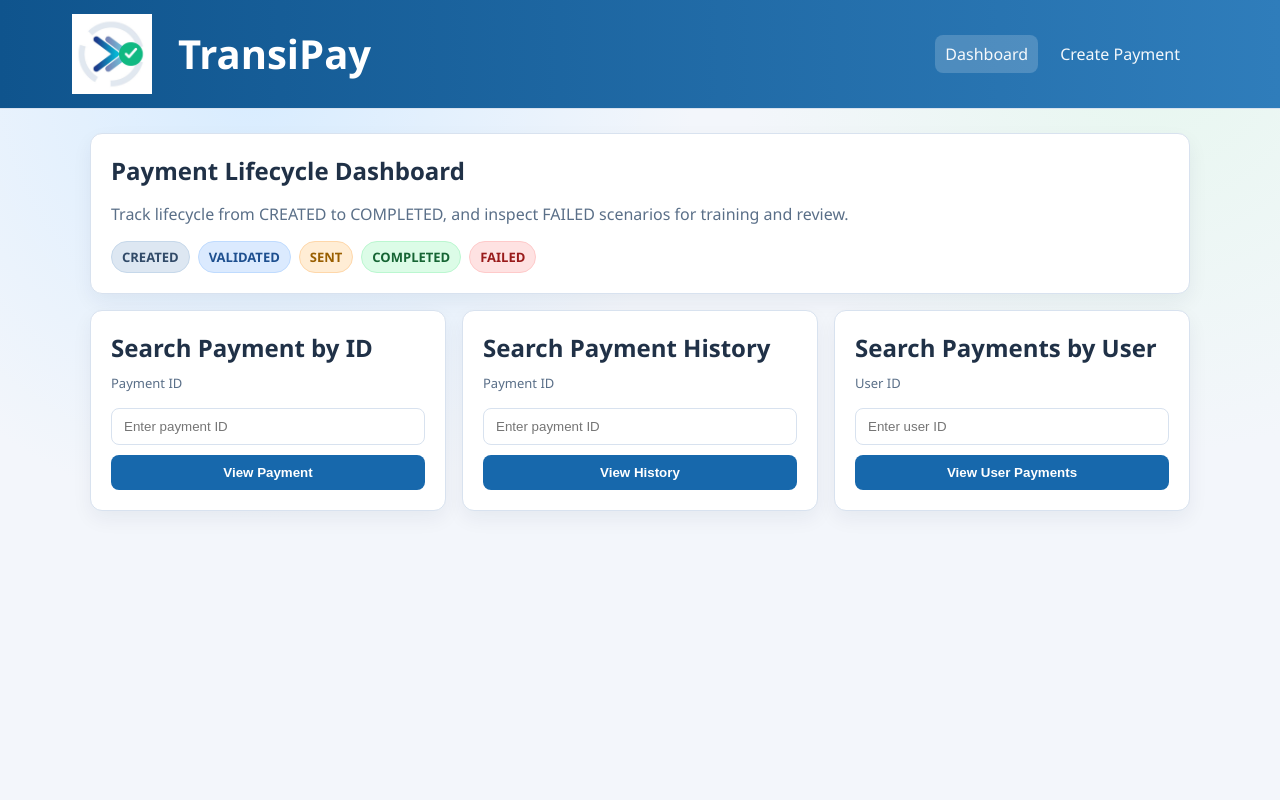
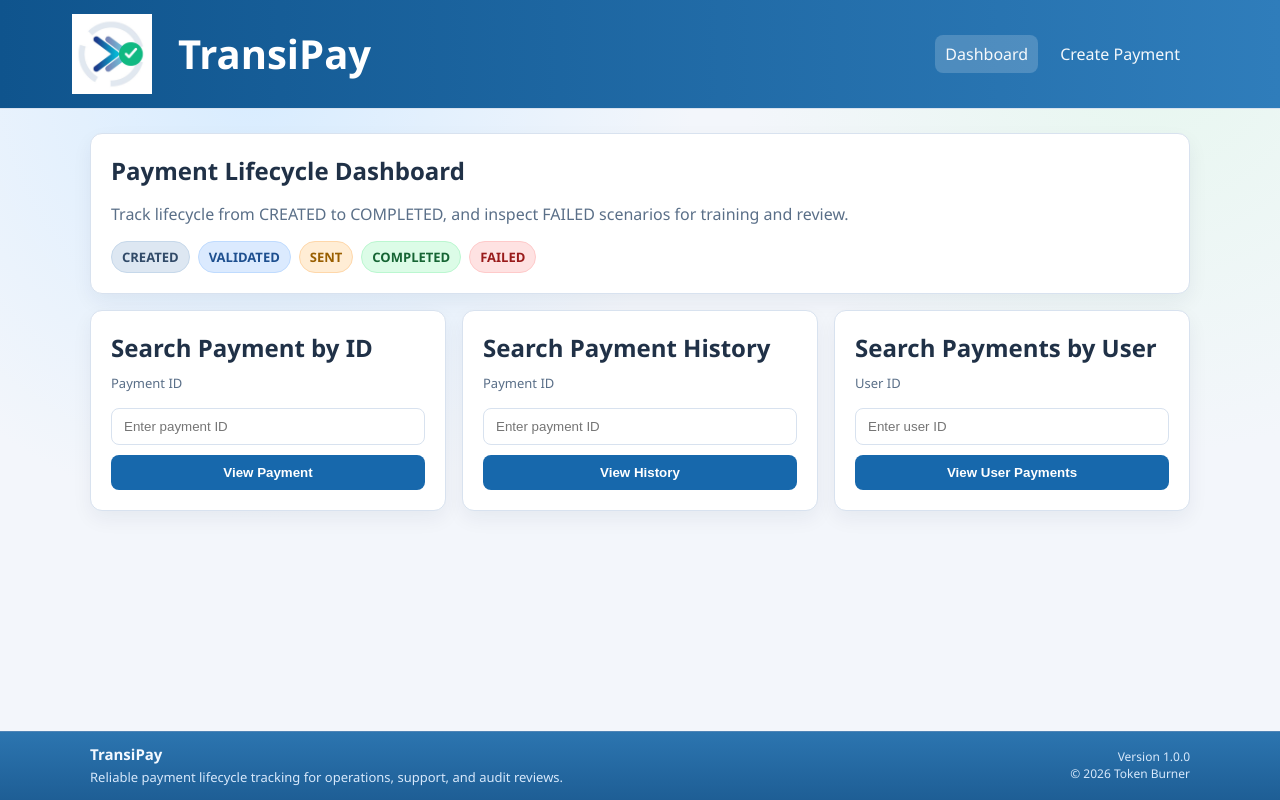
Before and after one commit to Neueda-Learning/Token_Burner, a Vue app in the folder frontend/: page /dashboard#/dashboard in a window 1280 px wide. Built offline with nearby package versions, Linux system fonts and the light colour scheme; no server answers.

Commit message:
add foot column

```diff
--- a/frontend/src/App.vue
+++ b/frontend/src/App.vue
@@ -6,12 +6,14 @@
         <component v-if="Component" :is="Component" />
       </RouterView>
     </main>
+    <AppFooter />
   </div>
 </template>
 
 <script setup lang="ts">
 import { RouterView } from "vue-router";
 import AppHeader from "./components/AppHeader.vue";
+import AppFooter from "./components/AppFooter.vue";
 </script>
 
 <style>
@@ -46,9 +48,12 @@ a {
 
 .app-shell {
   min-height: 100vh;
+  display: flex;
+  flex-direction: column;
 }
 
 .content-wrap {
+  flex: 1;
   width: min(1100px, 94vw);
   margin: 24px auto 40px;
 }
--- /dev/null
+++ b/frontend/src/components/AppFooter.vue
@@ -0,0 +1,70 @@
+<template>
+  <footer class="footer">
+    <div class="footer-inner">
+      <div class="footer-brand">
+        <h3>TransiPay</h3>
+        <p class="muted">Reliable payment lifecycle tracking for operations, support, and audit reviews.</p>
+      </div>
+
+      <div class="footer-meta">
+        <p class="muted">Version 1.0.0</p>
+        <p class="muted">© 2026 Token Burner</p>
+      </div>
+    </div>
+  </footer>
+</template>
+
+<script setup lang="ts"></script>
+
+<style scoped>
+.footer {
+  margin-top: auto;
+  border-top: 1px solid #4f84b6;
+  background: linear-gradient(180deg, #2c75b0 0%, #1e5e95 100%);
+}
+
+.footer-inner {
+  width: min(1100px, 94vw);
+  margin: 0 auto;
+  padding: 12px 0 14px;
+  display: grid;
+  grid-template-columns: 1fr auto;
+  gap: 12px;
+  align-items: center;
+}
+
+.footer-brand h3 {
+  margin: 0 0 4px;
+  font-size: 15px;
+  color: #f4f9ff;
+}
+
+.footer-brand p {
+  margin: 0;
+  font-size: 13px;
+  color: #d7e8fb;
+}
+
+.footer-meta {
+  text-align: right;
+}
+
+.footer-meta p {
+  margin: 0;
+  font-size: 12px;
+  color: #d7e8fb;
+}
+
+@media (max-width: 820px) {
+  .footer-inner {
+    width: 92vw;
+    grid-template-columns: 1fr;
+    gap: 12px;
+    align-items: start;
+  }
+
+  .footer-meta {
+    text-align: left;
+  }
+}
+</style>
```
Also changed, not shown: 5 other files (tests, documents, lock files or other folders).
